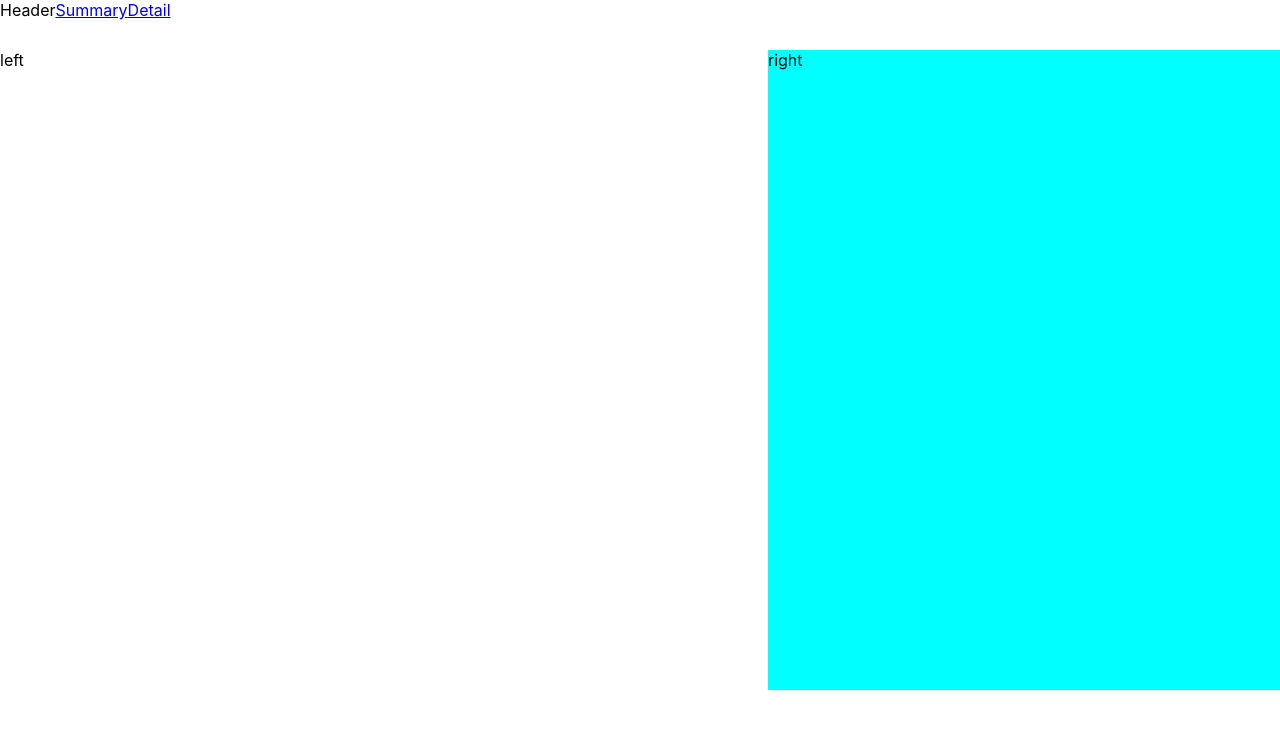
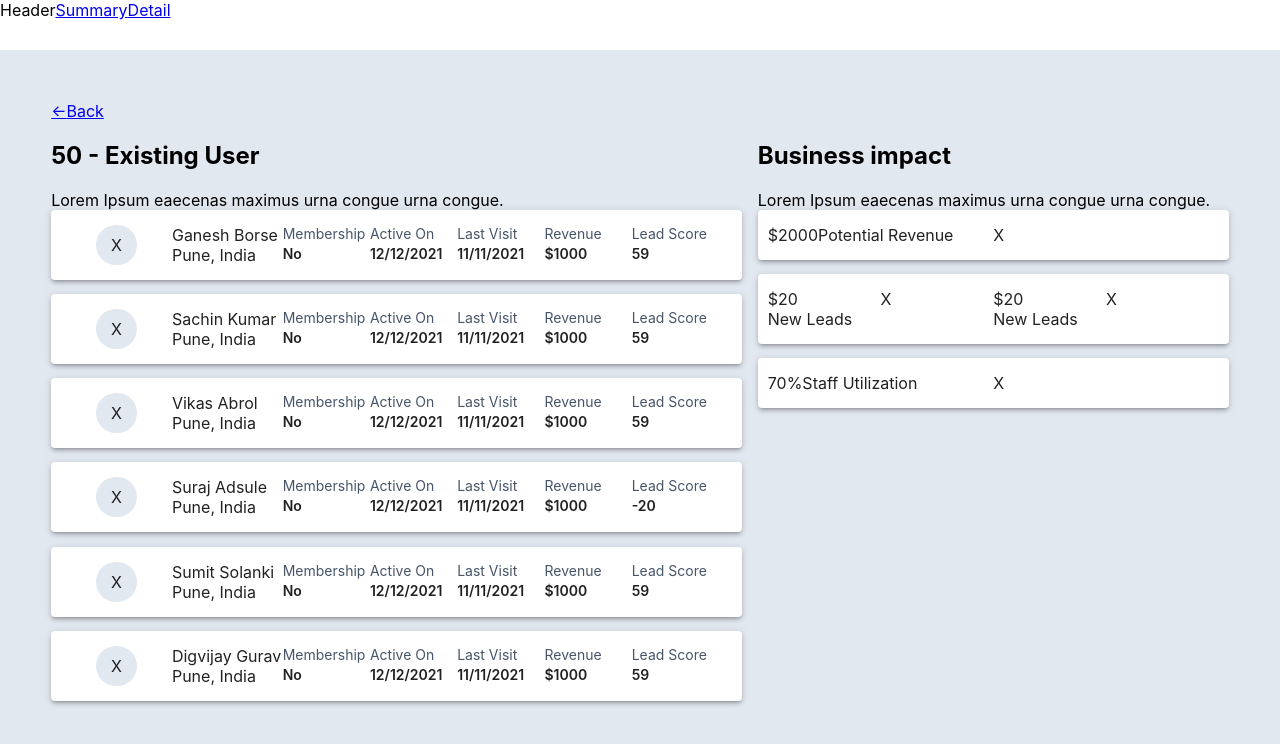
Before and after one commit to sumit-solanki/smart-predictor, a React (Create React App) app: page /detail in a window 1280 px wide. Shown: the top 744 px of the page. Built offline with nearby package versions, Linux system fonts and the light colour scheme.

Commit message:
detailed page changes

```diff
--- a/src/App.js
+++ b/src/App.js
@@ -4,7 +4,7 @@ import { BrowserRouter, Switch, Route, Link, Routes } from "react-router-dom";
 import Header from "./Header";
 import Summary from "./Home/Summary";
 import Details from "./Home/Details";
-import Grid from "@mui/material/Grid";
+
 function App() {
   return (
     <div className="App">
--- a/src/App.scss
+++ b/src/App.scss
@@ -10,6 +10,10 @@
 }
 .common-wrapper{
     height: 80vh;
+}
+.commonContentWrapper {
+    padding: 4%;
+    background: #E2E8F0;
 }
 
 
@@ -32,9 +36,63 @@
     display: grid;
     grid-template-columns: 60% 40%;
     .left{
+        .existingUserHeadSection {
 
+        }
+        .leadsList {
+            .leadDataBox {
+                margin-bottom: 2%;
+                width: 95%;
+                padding: 15px 10px;
+                display: grid;
+                grid-template-columns: 33% 13% 13% 13% 13% 15%;
+
+                .leadAvatar {
+                    display: flex;
+                    justify-content: center;
+                    align-items: center;
+                    background: #E2E8F0;
+                    width: 37%;
+                    height: 100%;
+                    margin: auto;
+                    border-radius: 28px;
+                }
+                .label {
+                    color: #475569;
+                    font-size: 14px;
+                }
+                .leadValue {
+                    font-weight: 600;
+                    font-size: 14px;
+                }
+            }
+            .commonLeadInfoRowGrid {
+                display: grid;
+                grid-template-rows: 1fr 1fr;
+            }
+            .commonLeadInfoColumnGrid {
+                display: grid;
+                grid-template-columns: 1fr 1fr;
+            }
+        }
     }
     .right{
-        background-color: aqua;
+        .biCardsWrapper {
+            .biMainCardsCommon {
+                padding: 15px 10px;
+                margin-bottom: 3%;
+                display: grid;
+                grid-template-columns: 1fr 1fr;
+            }
+            .newLeadsCard, .buyingScoreCard {
+                display: grid;
+                grid-template-columns: 1fr 1fr;
+            }
+            .newLeadsInfo {
+                display: flex;
+                flex-flow: column;
+                width: 100%;
+            }
+        }
     }
 }
--- a/src/Home/Details.js
+++ b/src/Home/Details.js
@@ -1,16 +1,54 @@
 import React from 'react';
-
-
+import { Link } from "react-router-dom";
+import DetailedLeadCard from './detailedLeadCard';
+import { leadOpportunityUserData } from './details-lead-data';
+import BusinessImpactCards from './businessImpactCards';
 
  const  details = () =>{
 
+    const displayLeads = () => {
+       return leadOpportunityUserData.map(data=> {
+            return (
+            <DetailedLeadCard data={data} key={data.id}/>
+            );
+        })
+    }
+
+    const displayBICards = () => {
+        return (
+            <BusinessImpactCards />
+        )
+    }
+
+
     return(
-        <div className='details-main  common-wrapper '>
-
-            <div className='left'> left</div>
-            <div className='right'>right </div>
-
+        <div className='commonContentWrapper'>
+            <div className='backToHomeLink'>
+                <Link to="/">
+                    <span className='backArrow'>{`<-`}</span><span>Back</span>
+                </Link>
+            </div>
+            <div className='details-main  common-wrapper '>
+                <div className='left'>
+                    <div className='existingUserHeadSection'>
+                        <h2>50 - Existing User</h2>
+                        <span>Lorem Ipsum eaecenas maximus urna congue urna congue.</span>
+                    </div>
+                    <div className='leadsList'>
+                        {displayLeads()}
+                    </div>
+                </div>
+                <div className='right'>
+                    <div className='biHeadSection'>
+                        <h2>Business impact</h2>
+                        <span>Lorem Ipsum eaecenas maximus urna congue urna congue.</span>
+                    </div>
+                    <div className='biCardsList'>
+                        {displayBICards()}
+                    </div>
+                </div>
+            </div>
         </div>
     )
 }
-export default details
+export default details;
--- /dev/null
+++ b/src/Home/businessImpactCards.js
@@ -0,0 +1,46 @@
+import React from 'react';
+import Paper from '@mui/material/Paper';
+
+const BusinessImpactCards = () => {
+    return (
+        <div className='biCardsWrapper'>
+            <Paper elevation={3} className='potentialRevenueCard biMainCardsCommon'>
+                <div className='potentialRevenueInfo'>
+                    <span className='biValue'>$2000</span>
+                    <span className='biLabel'>Potential Revenue</span>
+                </div>
+                <div className='potentialRevenueGraph'>
+                    X
+                </div>
+            </Paper>
+            <Paper elevation={3} className='leadsPlusScoreCards biMainCardsCommon'>
+                <div className='newLeadsCard'>
+                    <div className='newLeadsInfo'>
+                        <span className='biValue'>$20</span>
+                        <span className='biLabel'>New Leads</span>
+                    </div>
+                    <div className='newLeadsAvatar'>X</div>
+                </div>
+                <div className='buyingScoreCard'>
+                    <div className='newLeadsInfo'>
+                        <span className='biValue'>$20</span>
+                        <span className='biLabel'>New Leads</span>
+                    </div>
+                    <div className='newLeadsAvatar'>X</div>
+                </div>
+            </Paper>
+            <Paper elevation={3} className='staffUtilizationCard biMainCardsCommon'>
+                <div className='potentialRevenueInfo'>
+                    <span className='biValue'>70%</span>
+                    <span className='biLabel'>Staff Utilization</span>
+                </div>
+                <div className='potentialRevenueGraph'>
+                    X
+                </div>
+            </Paper>
+        </div>
+    );
+
+}
+
+export default BusinessImpactCards;
--- /dev/null
+++ b/src/Home/detailedLeadCard.js
@@ -0,0 +1,38 @@
+import React from 'react';
+import Paper from '@mui/material/Paper';
+
+const DetailedLeadCard = ({data}) => {
+    return (
+        <Paper elevation={3} className='leadDataBox'>
+            <div className='userDetails commonLeadInfoColumnGrid'>
+                <div className='leadAvatar'>X</div>
+                <div className='leadInfo commonLeadInfoRowGrid'>
+                    <span className='leadName'>{data.name}</span>
+                    <span className='leadLocation'>{data.place}</span>
+                </div>
+            </div>
+            <div className='leadMembershipInfo commonLeadInfoRowGrid'>
+                <span className='label'>Membership</span>
+                <span className='leadValue'>{data.membership}</span>
+            </div>
+            <div className='leadActiveInfo commonLeadInfoRowGrid'>
+                <span className='label'>Active On</span>
+                <span className='leadValue'>{data.activeOn}</span>
+            </div>
+            <div className='leadLastVisitInfo commonLeadInfoRowGrid'>
+                <span className='label'>Last Visit</span>
+                <span className='leadValue'>{data.lastVisit}</span>
+            </div>
+            <div className='leadRevenueInfo commonLeadInfoRowGrid'>
+                <span className='label'>Revenue</span>
+                <span className='leadValue'>{data.revenue}</span>
+            </div>
+            <div className='leadScoreInfo commonLeadInfoRowGrid'>
+                <span className='label'>Lead Score</span>
+                <span className='leadValue'>{data.leadScore}</span>
+            </div>
+        </Paper>
+    )
+}
+
+export default DetailedLeadCard;
--- /dev/null
+++ b/src/Home/details-lead-data.js
@@ -0,0 +1,62 @@
+export const leadOpportunityUserData = [
+    {
+        "id": 1,
+        "name": "Ganesh Borse",
+        "place": "Pune, India",
+        "membership": "No",
+        "activeOn": "12/12/2021",
+        "lastVisit": "11/11/2021",
+        "revenue": "$1000",
+        "leadScore": 59
+    },
+    {
+        "id": 2,
+        "name": "Sachin Kumar",
+        "place": "Pune, India",
+        "membership": "No",
+        "activeOn": "12/12/2021",
+        "lastVisit": "11/11/2021",
+        "revenue": "$1000",
+        "leadScore": 59
+    },
+    {
+        "id": 3,
+        "name": "Vikas Abrol",
+        "place": "Pune, India",
+        "membership": "No",
+        "activeOn": "12/12/2021",
+        "lastVisit": "11/11/2021",
+        "revenue": "$1000",
+        "leadScore": 59
+    },
+    {
+        "id": 4,
+        "name": "Suraj Adsule",
+        "place": "Pune, India",
+        "membership": "No",
+        "activeOn": "12/12/2021",
+        "lastVisit": "11/11/2021",
+        "revenue": "$1000",
+        "leadScore": -20
+    },
+    {
+        "id": 5,
+        "name": "Sumit Solanki",
+        "place": "Pune, India",
+        "membership": "No",
+        "activeOn": "12/12/2021",
+        "lastVisit": "11/11/2021",
+        "revenue": "$1000",
+        "leadScore": 59
+    },
+    {
+        "id": 6,
+        "name": "Digvijay Gurav",
+        "place": "Pune, India",
+        "membership": "No",
+        "activeOn": "12/12/2021",
+        "lastVisit": "11/11/2021",
+        "revenue": "$1000",
+        "leadScore": 59
+    }
+]
```
